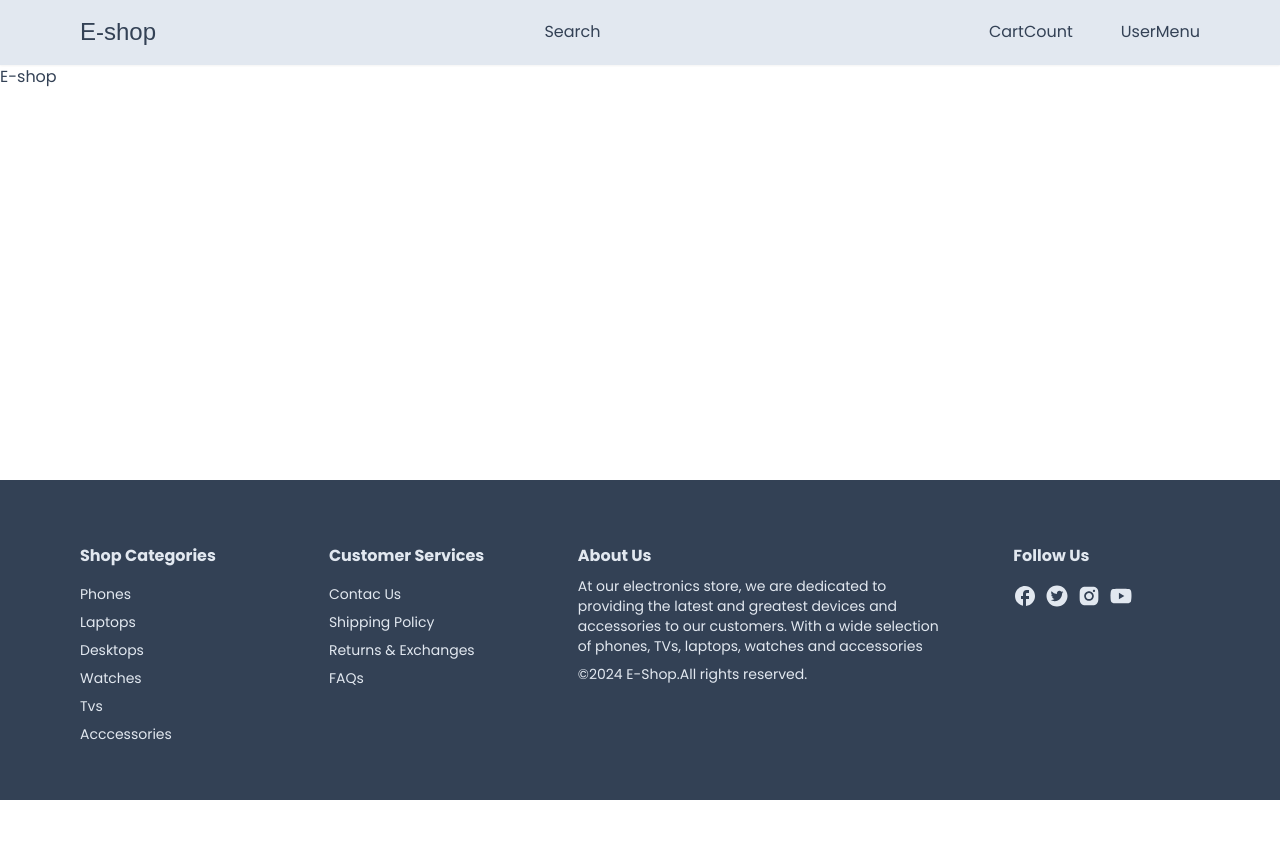
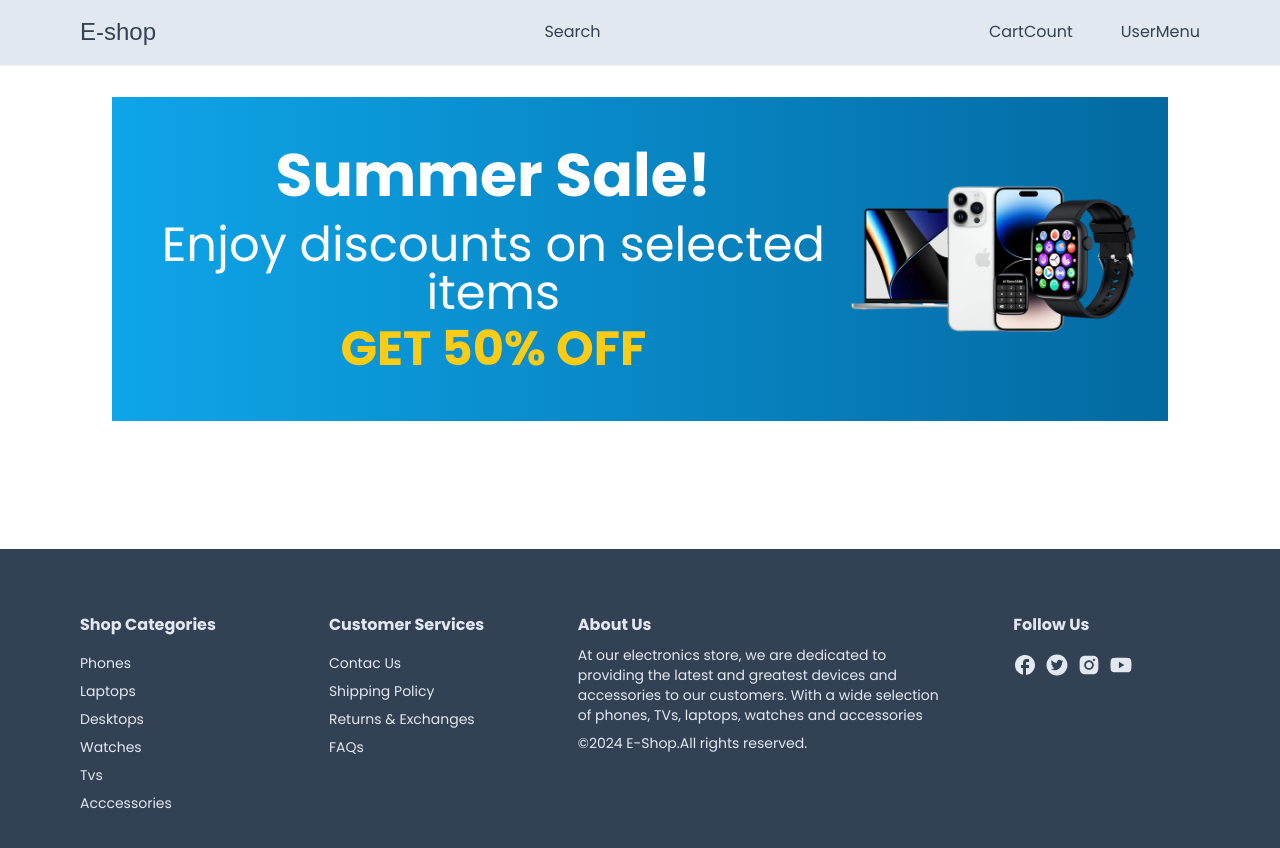
Before and after one commit to Devgynflo/e-shop, a Next.js app: page / in a window 1280 px wide. Shown: the top 848 px of the page. Before the commit the page ends 800 px from the top, so only its background shows below. Built offline with nearby package versions, Linux system fonts and the light colour scheme; a web font is replaced by a local one.

Commit message:
Feat: Home Banner

```diff
--- /dev/null
+++ b/app/components/home-banner.tsx
@@ -0,0 +1,34 @@
+import { NextPage } from "next";
+import Image from "next/image";
+
+interface HomeBannerProps {}
+
+export const HomeBanner: NextPage<HomeBannerProps> = ({}) => {
+  return (
+    <section className="relative mb-8 bg-gradient-to-r from-sky-500 to-sky-700">
+      <div className="mx-auto flex flex-col items-center justify-evenly gap-2  px-8 py-12 md:flex-row">
+        <div className="mb-8 text-center md:mb-0">
+          <h1 className="mb-4 text-4xl font-bold text-white sm:text-6xl">
+            Summer Sale!
+          </h1>
+          <p className="mb-2 text-lg text-white md:text-5xl">
+            Enjoy discounts on selected items
+          </p>
+          <p className="text-2xl font-bold uppercase text-yellow-400 md:text-5xl">
+            Get 50% off
+          </p>
+        </div>
+        <div className="relative aspect-video w-1/3">
+          <Image
+            className="object-contain"
+            src={"/banner/banner-image.png"}
+            alt="image-banner"
+            fill
+            priority
+            sizes="100%"
+          />
+        </div>
+      </div>
+    </section>
+  );
+};
--- a/app/page.tsx
+++ b/app/page.tsx
@@ -1,6 +1,14 @@
+import { Container } from "./components/container";
+import { HomeBanner } from "./components/home-banner";
 
 export default function Home() {
   return (
-    <div>E-shop</div>
+    <div className="p-8">
+      <Container>
+        <div>
+          <HomeBanner />
+        </div>
+      </Container>
+    </div>
   );
 }
```
Also changed, not shown: public/banner/banner-image.png (added).
